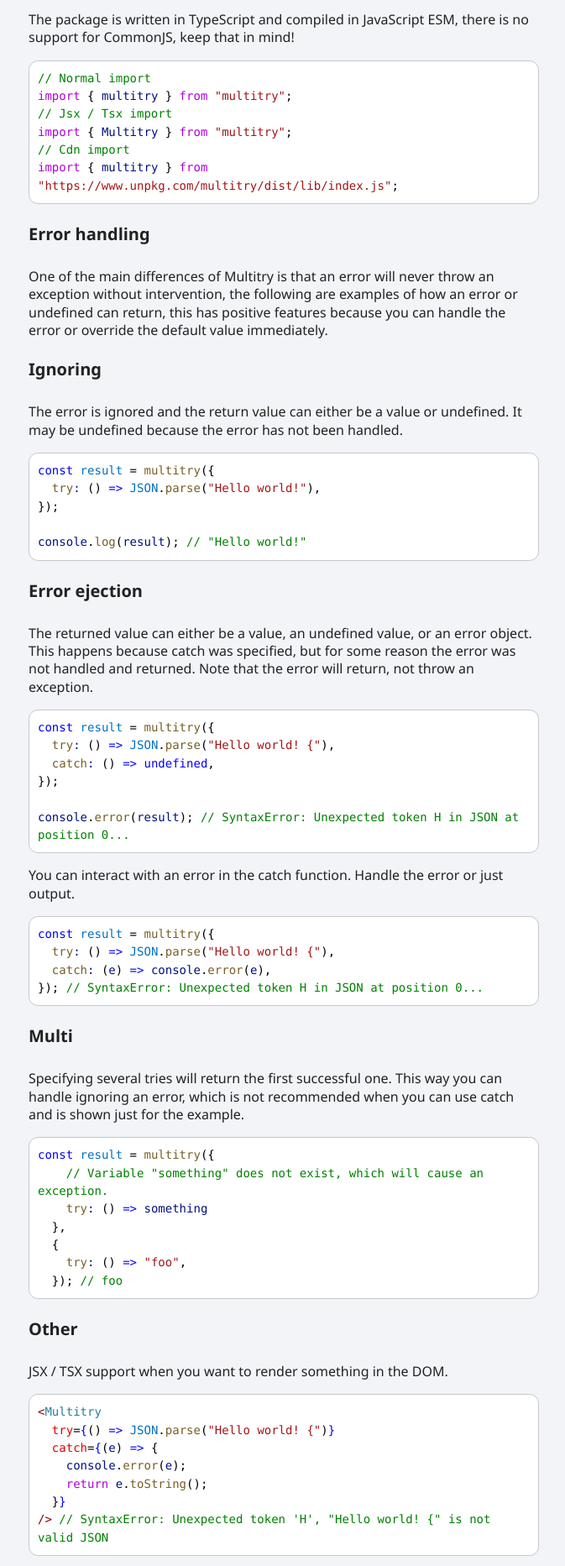
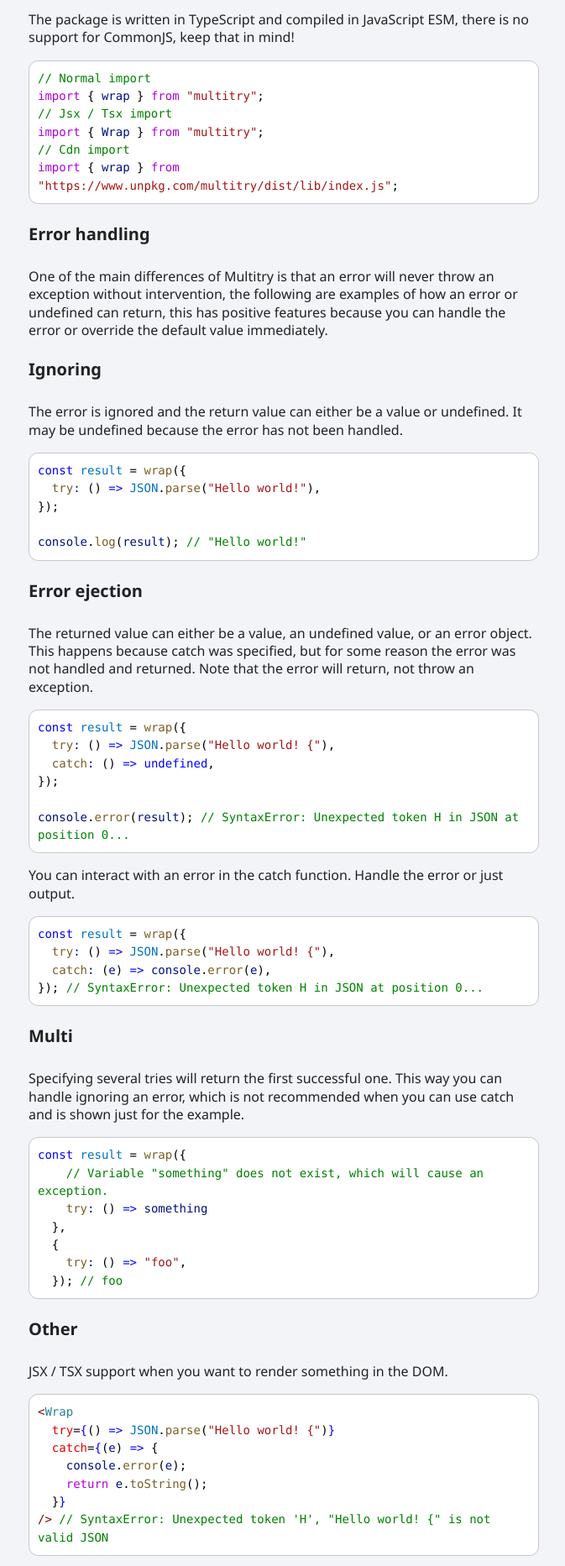
Before and after one commit to mineejo/multitry, a website: page docs/index.html in a window 1280 px wide. Shown: the part 1382-3247 px from the top of the page at 84% size, without its empty margins (270-943 px from the left). Drawn offline with Linux system fonts and the light colour scheme.

Commit message:
chore(build): automatic documentation builder

```diff
--- a/docs/index.html
+++ b/docs/index.html
@@ -21,29 +21,29 @@
 <p>Install with <code>npm install multitry</code>.</p>
 <a id="md:usage-and-api" class="tsd-anchor"></a><h2><a href="#$usage-and-api" style="color:inherit;text-decoration:none">Usage and API</a></h2><a id="md:import" class="tsd-anchor"></a><h3><a href="#$import" style="color:inherit;text-decoration:none">Import</a></h3><p>The package is written in TypeScript and compiled in JavaScript ESM, there is no support for CommonJS, keep that in
 mind!</p>
-<pre><code class="language-jsx"><span class="hl-0">// Normal import</span><br/><span class="hl-1">import</span><span class="hl-2"> { </span><span class="hl-3">multitry</span><span class="hl-2"> } </span><span class="hl-1">from</span><span class="hl-2"> </span><span class="hl-4">&quot;multitry&quot;</span><span class="hl-2">;</span><br/><span class="hl-0">// Jsx / Tsx import</span><br/><span class="hl-1">import</span><span class="hl-2"> { </span><span class="hl-3">Multitry</span><span class="hl-2"> } </span><span class="hl-1">from</span><span class="hl-2"> </span><span class="hl-4">&quot;multitry&quot;</span><span class="hl-2">;</span><br/><span class="hl-0">// Cdn import</span><br/><span class="hl-1">import</span><span class="hl-2"> { </span><span class="hl-3">multitry</span><span class="hl-2"> } </span><span class="hl-1">from</span><span class="hl-2"> </span><span class="hl-4">&quot;https://www.unpkg.com/multitry/dist/lib/index.js&quot;</span><span class="hl-2">;</span>
+<pre><code class="language-jsx"><span class="hl-0">// Normal import</span><br/><span class="hl-1">import</span><span class="hl-2"> { </span><span class="hl-3">wrap</span><span class="hl-2"> } </span><span class="hl-1">from</span><span class="hl-2"> </span><span class="hl-4">&quot;multitry&quot;</span><span class="hl-2">;</span><br/><span class="hl-0">// Jsx / Tsx import</span><br/><span class="hl-1">import</span><span class="hl-2"> { </span><span class="hl-3">Wrap</span><span class="hl-2"> } </span><span class="hl-1">from</span><span class="hl-2"> </span><span class="hl-4">&quot;multitry&quot;</span><span class="hl-2">;</span><br/><span class="hl-0">// Cdn import</span><br/><span class="hl-1">import</span><span class="hl-2"> { </span><span class="hl-3">wrap</span><span class="hl-2"> } </span><span class="hl-1">from</span><span class="hl-2"> </span><span class="hl-4">&quot;https://www.unpkg.com/multitry/dist/lib/index.js&quot;</span><span class="hl-2">;</span>
 </code></pre>
 <a id="md:error-handling" class="tsd-anchor"></a><h3><a href="#$error-handling" style="color:inherit;text-decoration:none">Error handling</a></h3><p>One of the main differences of Multitry is that an error will never throw an exception without intervention, the
 following are examples of how an error or undefined can return, this has positive features because you can handle the
 error or override the default value immediately.</p>
 <a id="md:ignoring" class="tsd-anchor"></a><h3><a href="#$ignoring" style="color:inherit;text-decoration:none">Ignoring</a></h3><p>The error is ignored and the return value can either be a value or undefined. It may be undefined because the error has
 not been handled.</p>
-<pre><code class="language-js"><span class="hl-5">const</span><span class="hl-2"> </span><span class="hl-6">result</span><span class="hl-2"> = </span><span class="hl-7">multitry</span><span class="hl-2">({</span><br/><span class="hl-2">  </span><span class="hl-7">try</span><span class="hl-3">:</span><span class="hl-2"> () </span><span class="hl-5">=&gt;</span><span class="hl-2"> </span><span class="hl-6">JSON</span><span class="hl-2">.</span><span class="hl-7">parse</span><span class="hl-2">(</span><span class="hl-4">&quot;Hello world!&quot;</span><span class="hl-2">),</span><br/><span class="hl-2">});</span><br/><br/><span class="hl-3">console</span><span class="hl-2">.</span><span class="hl-7">log</span><span class="hl-2">(</span><span class="hl-3">result</span><span class="hl-2">); </span><span class="hl-0">// &quot;Hello world!&quot;</span>
+<pre><code class="language-js"><span class="hl-5">const</span><span class="hl-2"> </span><span class="hl-6">result</span><span class="hl-2"> = </span><span class="hl-7">wrap</span><span class="hl-2">({</span><br/><span class="hl-2">  </span><span class="hl-7">try</span><span class="hl-3">:</span><span class="hl-2"> () </span><span class="hl-5">=&gt;</span><span class="hl-2"> </span><span class="hl-6">JSON</span><span class="hl-2">.</span><span class="hl-7">parse</span><span class="hl-2">(</span><span class="hl-4">&quot;Hello world!&quot;</span><span class="hl-2">),</span><br/><span class="hl-2">});</span><br/><br/><span class="hl-3">console</span><span class="hl-2">.</span><span class="hl-7">log</span><span class="hl-2">(</span><span class="hl-3">result</span><span class="hl-2">); </span><span class="hl-0">// &quot;Hello world!&quot;</span>
 </code></pre>
 <a id="md:error-ejection" class="tsd-anchor"></a><h3><a href="#$error-ejection" style="color:inherit;text-decoration:none">Error ejection</a></h3><p>The returned value can either be a value, an undefined value, or an error object. This happens because catch was
 specified, but for some reason the error was not handled and returned. Note that the error will return, not throw an
 exception.</p>
-<pre><code class="language-js"><span class="hl-5">const</span><span class="hl-2"> </span><span class="hl-6">result</span><span class="hl-2"> = </span><span class="hl-7">multitry</span><span class="hl-2">({</span><br/><span class="hl-2">  </span><span class="hl-7">try</span><span class="hl-3">:</span><span class="hl-2"> () </span><span class="hl-5">=&gt;</span><span class="hl-2"> </span><span class="hl-6">JSON</span><span class="hl-2">.</span><span class="hl-7">parse</span><span class="hl-2">(</span><span class="hl-4">&quot;Hello world! {&quot;</span><span class="hl-2">),</span><br/><span class="hl-2">  </span><span class="hl-7">catch</span><span class="hl-3">:</span><span class="hl-2"> () </span><span class="hl-5">=&gt;</span><span class="hl-2"> </span><span class="hl-5">undefined</span><span class="hl-2">,</span><br/><span class="hl-2">});</span><br/><br/><span class="hl-3">console</span><span class="hl-2">.</span><span class="hl-7">error</span><span class="hl-2">(</span><span class="hl-3">result</span><span class="hl-2">); </span><span class="hl-0">// SyntaxError: Unexpected token H in JSON at position 0...</span>
+<pre><code class="language-js"><span class="hl-5">const</span><span class="hl-2"> </span><span class="hl-6">result</span><span class="hl-2"> = </span><span class="hl-7">wrap</span><span class="hl-2">({</span><br/><span class="hl-2">  </span><span class="hl-7">try</span><span class="hl-3">:</span><span class="hl-2"> () </span><span class="hl-5">=&gt;</span><span class="hl-2"> </span><span class="hl-6">JSON</span><span class="hl-2">.</span><span class="hl-7">parse</span><span class="hl-2">(</span><span class="hl-4">&quot;Hello world! {&quot;</span><span class="hl-2">),</span><br/><span class="hl-2">  </span><span class="hl-7">catch</span><span class="hl-3">:</span><span class="hl-2"> () </span><span class="hl-5">=&gt;</span><span class="hl-2"> </span><span class="hl-5">undefined</span><span class="hl-2">,</span><br/><span class="hl-2">});</span><br/><br/><span class="hl-3">console</span><span class="hl-2">.</span><span class="hl-7">error</span><span class="hl-2">(</span><span class="hl-3">result</span><span class="hl-2">); </span><span class="hl-0">// SyntaxError: Unexpected token H in JSON at position 0...</span>
 </code></pre>
 <p>You can interact with an error in the catch function. Handle the error or just output.</p>
-<pre><code class="language-js"><span class="hl-5">const</span><span class="hl-2"> </span><span class="hl-6">result</span><span class="hl-2"> = </span><span class="hl-7">multitry</span><span class="hl-2">({</span><br/><span class="hl-2">  </span><span class="hl-7">try</span><span class="hl-3">:</span><span class="hl-2"> () </span><span class="hl-5">=&gt;</span><span class="hl-2"> </span><span class="hl-6">JSON</span><span class="hl-2">.</span><span class="hl-7">parse</span><span class="hl-2">(</span><span class="hl-4">&quot;Hello world! {&quot;</span><span class="hl-2">),</span><br/><span class="hl-2">  </span><span class="hl-7">catch</span><span class="hl-3">:</span><span class="hl-2"> (</span><span class="hl-3">e</span><span class="hl-2">) </span><span class="hl-5">=&gt;</span><span class="hl-2"> </span><span class="hl-3">console</span><span class="hl-2">.</span><span class="hl-7">error</span><span class="hl-2">(</span><span class="hl-3">e</span><span class="hl-2">),</span><br/><span class="hl-2">}); </span><span class="hl-0">// SyntaxError: Unexpected token H in JSON at position 0...</span>
+<pre><code class="language-js"><span class="hl-5">const</span><span class="hl-2"> </span><span class="hl-6">result</span><span class="hl-2"> = </span><span class="hl-7">wrap</span><span class="hl-2">({</span><br/><span class="hl-2">  </span><span class="hl-7">try</span><span class="hl-3">:</span><span class="hl-2"> () </span><span class="hl-5">=&gt;</span><span class="hl-2"> </span><span class="hl-6">JSON</span><span class="hl-2">.</span><span class="hl-7">parse</span><span class="hl-2">(</span><span class="hl-4">&quot;Hello world! {&quot;</span><span class="hl-2">),</span><br/><span class="hl-2">  </span><span class="hl-7">catch</span><span class="hl-3">:</span><span class="hl-2"> (</span><span class="hl-3">e</span><span class="hl-2">) </span><span class="hl-5">=&gt;</span><span class="hl-2"> </span><span class="hl-3">console</span><span class="hl-2">.</span><span class="hl-7">error</span><span class="hl-2">(</span><span class="hl-3">e</span><span class="hl-2">),</span><br/><span class="hl-2">}); </span><span class="hl-0">// SyntaxError: Unexpected token H in JSON at position 0...</span>
 </code></pre>
 <a id="md:multi" class="tsd-anchor"></a><h3><a href="#$multi" style="color:inherit;text-decoration:none">Multi</a></h3><p>Specifying several tries will return the first successful one. This way you can handle ignoring an error, which is not
 recommended when you can use catch and is shown just for the example.</p>
-<pre><code class="language-javascript"><span class="hl-5">const</span><span class="hl-2"> </span><span class="hl-6">result</span><span class="hl-2"> = </span><span class="hl-7">multitry</span><span class="hl-2">({</span><br/><span class="hl-2">    </span><span class="hl-0">// Variable &quot;something&quot; does not exist, which will cause an exception.</span><br/><span class="hl-2">    </span><span class="hl-7">try</span><span class="hl-3">:</span><span class="hl-2"> () </span><span class="hl-5">=&gt;</span><span class="hl-2"> </span><span class="hl-3">something</span><br/><span class="hl-2">  },</span><br/><span class="hl-2">  {</span><br/><span class="hl-2">    </span><span class="hl-7">try</span><span class="hl-3">:</span><span class="hl-2"> () </span><span class="hl-5">=&gt;</span><span class="hl-2"> </span><span class="hl-4">&quot;foo&quot;</span><span class="hl-2">,</span><br/><span class="hl-2">  }); </span><span class="hl-0">// foo</span>
+<pre><code class="language-javascript"><span class="hl-5">const</span><span class="hl-2"> </span><span class="hl-6">result</span><span class="hl-2"> = </span><span class="hl-7">wrap</span><span class="hl-2">({</span><br/><span class="hl-2">    </span><span class="hl-0">// Variable &quot;something&quot; does not exist, which will cause an exception.</span><br/><span class="hl-2">    </span><span class="hl-7">try</span><span class="hl-3">:</span><span class="hl-2"> () </span><span class="hl-5">=&gt;</span><span class="hl-2"> </span><span class="hl-3">something</span><br/><span class="hl-2">  },</span><br/><span class="hl-2">  {</span><br/><span class="hl-2">    </span><span class="hl-7">try</span><span class="hl-3">:</span><span class="hl-2"> () </span><span class="hl-5">=&gt;</span><span class="hl-2"> </span><span class="hl-4">&quot;foo&quot;</span><span class="hl-2">,</span><br/><span class="hl-2">  }); </span><span class="hl-0">// foo</span>
 </code></pre>
 <a id="md:other" class="tsd-anchor"></a><h3><a href="#$other" style="color:inherit;text-decoration:none">Other</a></h3><p>JSX / TSX support when you want to render something in the DOM.</p>
-<pre><code class="language-jsx"><span class="hl-8">&lt;</span><span class="hl-9">Multitry</span><br/><span class="hl-2">  </span><span class="hl-10">try</span><span class="hl-2">=</span><span class="hl-5">{</span><span class="hl-11">() </span><span class="hl-5">=&gt;</span><span class="hl-11"> </span><span class="hl-6">JSON</span><span class="hl-11">.</span><span class="hl-7">parse</span><span class="hl-11">(</span><span class="hl-4">&quot;Hello world! {&quot;</span><span class="hl-11">)</span><span class="hl-5">}</span><br/><span class="hl-2">  </span><span class="hl-10">catch</span><span class="hl-2">=</span><span class="hl-5">{</span><span class="hl-11">(</span><span class="hl-3">e</span><span class="hl-11">) </span><span class="hl-5">=&gt;</span><span class="hl-11"> {</span><br/><span class="hl-11">    </span><span class="hl-3">console</span><span class="hl-11">.</span><span class="hl-7">error</span><span class="hl-11">(</span><span class="hl-3">e</span><span class="hl-11">);</span><br/><span class="hl-11">    </span><span class="hl-1">return</span><span class="hl-11"> </span><span class="hl-3">e</span><span class="hl-11">.</span><span class="hl-7">toString</span><span class="hl-11">();</span><br/><span class="hl-11">  }</span><span class="hl-5">}</span><br/><span class="hl-8">/&gt;</span><span class="hl-2"> </span><span class="hl-0">// SyntaxError: Unexpected token &#39;H&#39;, &quot;Hello world! {&quot; is not valid JSON</span>
+<pre><code class="language-jsx"><span class="hl-8">&lt;</span><span class="hl-9">Wrap</span><br/><span class="hl-2">  </span><span class="hl-10">try</span><span class="hl-2">=</span><span class="hl-5">{</span><span class="hl-11">() </span><span class="hl-5">=&gt;</span><span class="hl-11"> </span><span class="hl-6">JSON</span><span class="hl-11">.</span><span class="hl-7">parse</span><span class="hl-11">(</span><span class="hl-4">&quot;Hello world! {&quot;</span><span class="hl-11">)</span><span class="hl-5">}</span><br/><span class="hl-2">  </span><span class="hl-10">catch</span><span class="hl-2">=</span><span class="hl-5">{</span><span class="hl-11">(</span><span class="hl-3">e</span><span class="hl-11">) </span><span class="hl-5">=&gt;</span><span class="hl-11"> {</span><br/><span class="hl-11">    </span><span class="hl-3">console</span><span class="hl-11">.</span><span class="hl-7">error</span><span class="hl-11">(</span><span class="hl-3">e</span><span class="hl-11">);</span><br/><span class="hl-11">    </span><span class="hl-1">return</span><span class="hl-11"> </span><span class="hl-3">e</span><span class="hl-11">.</span><span class="hl-7">toString</span><span class="hl-11">();</span><br/><span class="hl-11">  }</span><span class="hl-5">}</span><br/><span class="hl-8">/&gt;</span><span class="hl-2"> </span><span class="hl-0">// SyntaxError: Unexpected token &#39;H&#39;, &quot;Hello world! {&quot; is not valid JSON</span>
 </code></pre>
 <p><a href="https://mineejo.github.io/multitry/">Read more about API...</a></p>
 </div></div>
```
Also changed, not shown: docs/functions/Wrap.html (+1 -1 lines), docs/functions/wrap-1.html (+1 -1 lines).
